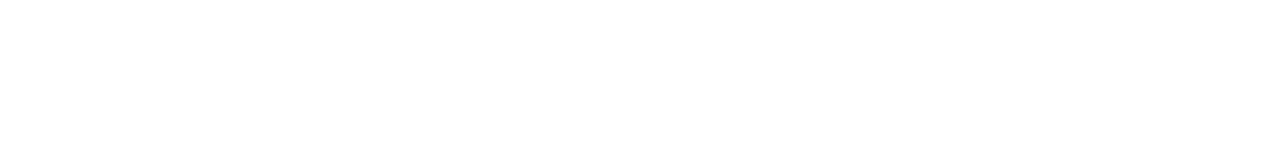
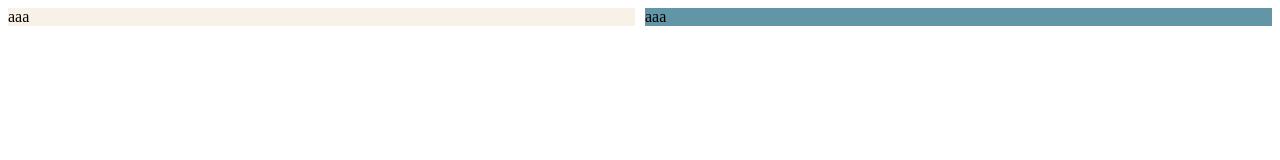
Before and after one commit to Turpentine-crypto/Sanctuary, a plain HTML site: page index.html in a window 1280 px wide. Drawn offline with Linux system fonts and the light colour scheme.

Commit message:
makin index part 1

```diff
--- a/CSS-FIles/styles.css
+++ b/CSS-FIles/styles.css
@@ -1 +1,17 @@
 /* Styling for index.html */
+
+#First_div {
+    background-color: #f8f1e8;
+    box-sizing: content-box;
+}
+
+#Second_div {
+    background-color: #6296a6;
+}
+
+.Grid_container {
+    display: grid;
+    grid-template-columns: 1fr 1fr; /* Two equal columns */
+    grid-template-rows: 1fr 1fr;    /* Two equal rows */
+    gap: 10px;
+}
--- a/index.html
+++ b/index.html
@@ -6,6 +6,13 @@
        <link rel="stylesheet" href="./CSS-Files/styles.css">
     </head>
     <body>
-
+        <div class="Grid_container">
+        <div id="First_div">
+            aaa
+        </div>
+        <div id="Second_div">
+            aaa
+        </div>
+        </div>
     </body>
 </html>
```
